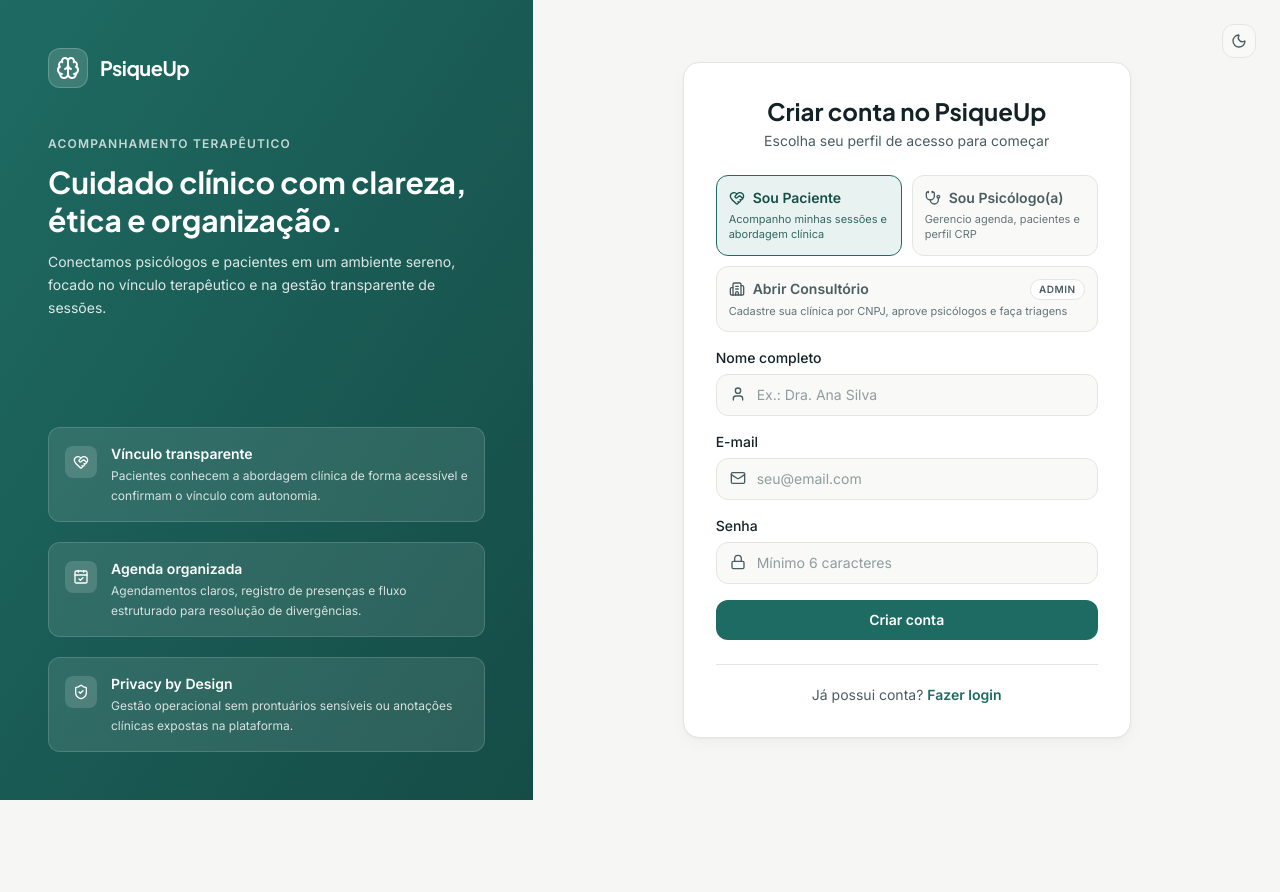
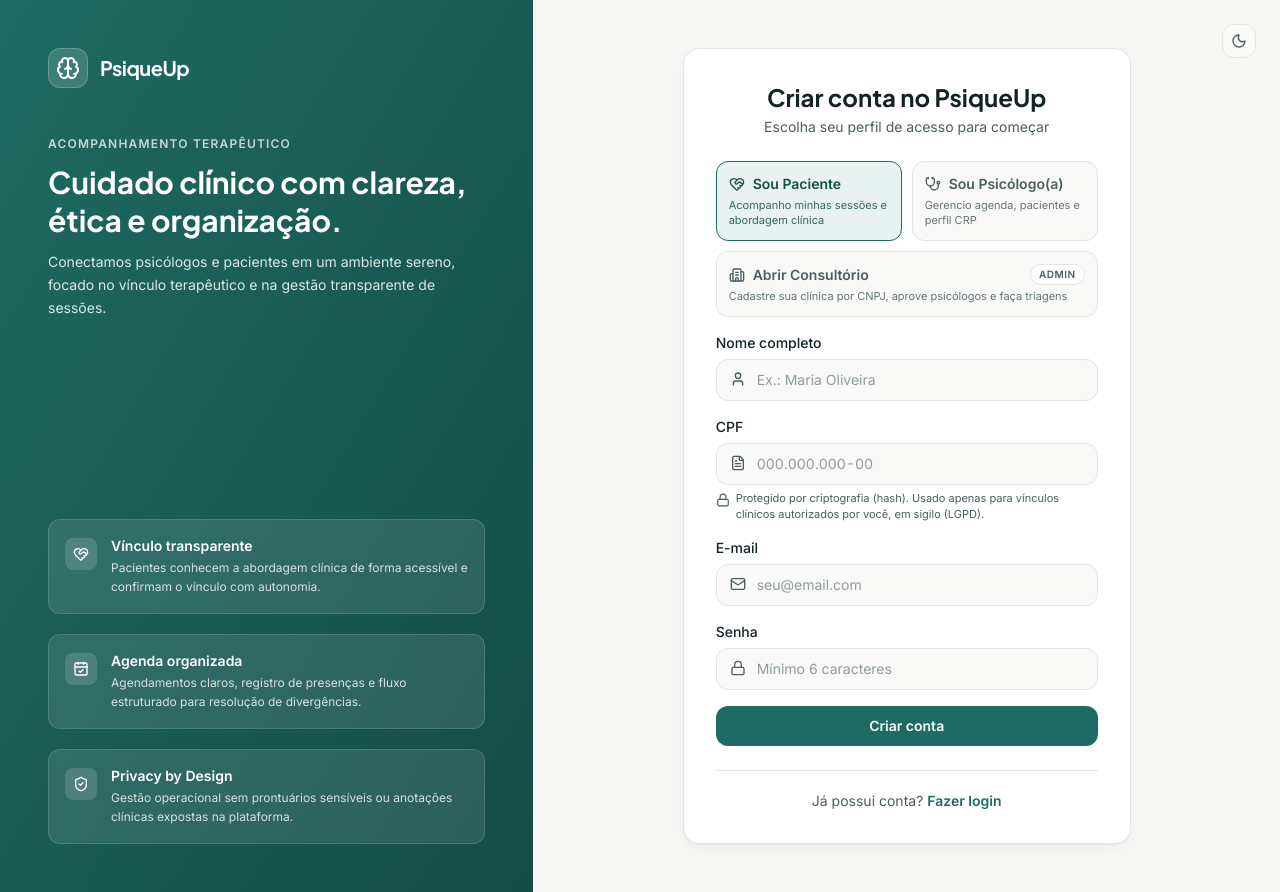
Before and after one commit to JoaoHenriquedasilva/psiqueup, a React (Vite) app in the folder frontend/: page /register in a window 1280 px wide. Before the commit the page ends 800 px from the top, so only its background shows below. Built offline with nearby package versions, Linux system fonts and the light colour scheme; no server answers.

Commit message:
feat(ui): add CPF validation hook, neutral info banner, and patient CPF registration

```diff
--- a/frontend/src/contexts/AuthContext.tsx
+++ b/frontend/src/contexts/AuthContext.tsx
@@ -33,13 +33,15 @@ export function AuthProvider({ children }: { children: ReactNode }) {
         name: string,
         email: string,
         password: string,
-        role: 'PSYCHOLOGIST' | 'PATIENT'
+        role: 'PSYCHOLOGIST' | 'PATIENT',
+        cpf?: string
     ): Promise<UserRole> {
         const { data } = await api.post<AuthResponse>('/auth/register', {
             name,
             email,
             password,
             role,
+            ...(cpf ? { cpf } : {}),
         });
         return saveSession(data);
     }
--- a/frontend/src/contexts/useAuth.ts
+++ b/frontend/src/contexts/useAuth.ts
@@ -18,7 +18,8 @@ export interface AuthContextData {
         name: string,
         email: string,
         password: string,
-        role: 'PSYCHOLOGIST' | 'PATIENT'
+        role: 'PSYCHOLOGIST' | 'PATIENT',
+        cpf?: string
     ) => Promise<UserRole>;
     registerClinic: (payload: RegisterClinicPayload) => Promise<UserRole>;
     logout: () => void;
--- /dev/null
+++ b/frontend/src/hooks/useCpfField.ts
@@ -0,0 +1,53 @@
+import { useState } from 'react';
+import { formatCpf, isValidCpf, stripCpf } from '../utils/cpf';
+
+export const CPF_ERROR_MESSAGE = 'Informe um CPF válido com 11 dígitos.';
+
+/**
+ * Hook compartilhado para controle, formatação e validação de campos de CPF.
+ */
+export function useCpfField(initialValue = '') {
+    const [cpf, setCpf] = useState(initialValue);
+    const [cpfError, setCpfError] = useState('');
+
+    function handleCpfChange(rawValue: string) {
+        const formatted = formatCpf(rawValue);
+        setCpf(formatted);
+        if (cpfError && isValidCpf(formatted)) {
+            setCpfError('');
+        }
+    }
+
+    function handleCpfBlur() {
+        if (!cpf.trim()) {
+            setCpfError('');
+            return;
+        }
+        setCpfError(isValidCpf(cpf) ? '' : CPF_ERROR_MESSAGE);
+    }
+
+    function validateCpf(): boolean {
+        if (!isValidCpf(cpf)) {
+            setCpfError(CPF_ERROR_MESSAGE);
+            return false;
+        }
+        setCpfError('');
+        return true;
+    }
+
+    function resetCpf() {
+        setCpf('');
+        setCpfError('');
+    }
+
+    return {
+        cpf,
+        cpfError,
+        setCpfError,
+        handleCpfChange,
+        handleCpfBlur,
+        validateCpf,
+        resetCpf,
+        strippedCpf: stripCpf(cpf),
+    };
+}
--- a/frontend/src/pages/RegisterPage.tsx
+++ b/frontend/src/pages/RegisterPage.tsx
@@ -4,6 +4,7 @@ import { Building2, FileText, HeartHandshake, Lock, Mail, Stethoscope, User } fr
 import { AuthLayout } from '../components/AuthLayout';
 import { useAuth } from '../contexts/useAuth';
 import { useCnpjField } from '../hooks/useCnpjField';
+import { useCpfField } from '../hooks/useCpfField';
 import { extractApiErrorMessage } from '../utils/apiError';
 import { getHomeRouteByRole } from '../utils/authRoutes';
 
@@ -16,6 +17,7 @@ export function RegisterPage() {
     const [profileMode, setProfileMode] = useState<RegisterProfileMode>('PATIENT');
     const [clinicName, setClinicName] = useState('');
     const cnpjField = useCnpjField();
+    const cpfField = useCpfField();
     const [name, setName] = useState('');
     const [email, setEmail] = useState('');
     const [password, setPassword] = useState('');
@@ -23,12 +25,16 @@ export function RegisterPage() {
     const [loading, setLoading] = useState(false);
 
     const isClinicMode = profileMode === 'CLINIC';
+    const isPatientMode = profileMode === 'PATIENT';
 
     function handleSelectMode(nextMode: RegisterProfileMode) {
         setProfileMode(nextMode);
         setError('');
         if (nextMode !== 'CLINIC') {
             cnpjField.setError('');
+        }
+        if (nextMode !== 'PATIENT') {
+            cpfField.setCpfError('');
         }
     }
 
@@ -55,6 +61,10 @@ export function RegisterPage() {
             return;
         }
 
+        if (isPatientMode && !cpfField.validateCpf()) {
+            return;
+        }
+
         if (!trimmedEmail) {
             setError('O e-mail é obrigatório.');
             return;
@@ -70,7 +80,13 @@ export function RegisterPage() {
                       adminEmail: trimmedEmail,
                       password,
                   })
-                : await register(trimmedName, trimmedEmail, password, profileMode);
+                : await register(
+                      trimmedName,
+                      trimmedEmail,
+                      password,
+                      profileMode,
+                      isPatientMode ? cpfField.strippedCpf : undefined
+                  );
             navigate(getHomeRouteByRole(createdRole), { replace: true });
         } catch (err: unknown) {
             setError(extractApiErrorMessage(err, 'Não foi possível concluir o cadastro.'));
@@ -255,11 +271,57 @@ export function RegisterPage() {
                             maxLength={120}
                             value={name}
                             onChange={(e) => setName(e.target.value)}
-                            placeholder={isClinicMode ? 'Ex.: Dr. Carlos Mendes' : 'Ex.: Dra. Ana Silva'}
+                            placeholder={
+                                isClinicMode
+                                    ? 'Ex.: Dr. Carlos Mendes'
+                                    : isPatientMode
+                                      ? 'Ex.: Maria Oliveira'
+                                      : 'Ex.: Dra. Ana Silva'
+                            }
                             className="w-full pl-10 pr-3 py-2.5 bg-subsurface border border-border-subtle rounded-xl text-sm text-ink placeholder:text-ink-secondary/60 focus:bg-surface focus:outline-none focus:ring-2 focus:ring-primary-ink/20 focus:border-primary-ink transition"
                         />
                     </div>
                 </div>
+
+                {isPatientMode && (
+                    <div>
+                        <label
+                            htmlFor="register-cpf"
+                            className="block text-sm font-medium text-ink mb-1.5"
+                        >
+                            CPF
+                        </label>
+                        <div className="relative">
+                            <FileText className="h-4 w-4 text-ink-secondary absolute left-3.5 top-3" />
+                            <input
+                                id="register-cpf"
+                                type="text"
+                                inputMode="numeric"
+                                required
+                                maxLength={14}
+                                value={cpfField.cpf}
+                                onChange={(e) => cpfField.handleCpfChange(e.target.value)}
+                                onBlur={cpfField.handleCpfBlur}
+                                placeholder="000.000.000-00"
+                                className={`w-full pl-10 pr-3 py-2.5 bg-subsurface border rounded-xl text-sm text-ink tabular-nums placeholder:text-ink-secondary/60 focus:bg-surface focus:outline-none focus:ring-2 transition ${
+                                    cpfField.cpfError
+                                        ? 'border-danger-ink focus:ring-danger-ink/20 focus:border-danger-ink'
+                                        : 'border-border-subtle focus:ring-primary-ink/20 focus:border-primary-ink'
+                                }`}
+                            />
+                        </div>
+                        {cpfField.cpfError && (
+                            <p className="text-xs text-danger-ink mt-1">{cpfField.cpfError}</p>
+                        )}
+                        <p className="text-[11px] text-ink-secondary mt-1.5 flex items-start gap-1.5 leading-snug">
+                            <Lock className="h-3.5 w-3.5 shrink-0 mt-0.5 text-ink-secondary" />
+                            <span>
+                                Protegido por criptografia (hash). Usado apenas para vínculos
+                                clínicos autorizados por você, em sigilo (LGPD).
+                            </span>
+                        </p>
+                    </div>
+                )}
 
                 <div>
                     <label
--- /dev/null
+++ b/frontend/src/utils/cpf.ts
@@ -0,0 +1,44 @@
+/**
+ * Utilitários de sanitização, máscara e validação de CPF (11 dígitos).
+ */
+
+/** Remove todos os caracteres não numéricos e limita a 11 dígitos. */
+export function stripCpf(value: string): string {
+    return value.replace(/\D/g, '').slice(0, 11);
+}
+
+/** Aplica a máscara progressiva 000.000.000-00 ao CPF. */
+export function formatCpf(value: string): string {
+    const digits = stripCpf(value);
+    return digits
+        .replace(/^(\d{3})(\d)/, '$1.$2')
+        .replace(/^(\d{3})\.(\d{3})(\d)/, '$1.$2.$3')
+        .replace(/\.(\d{3})(\d)/, '.$1-$2');
+}
+
+function calcCheckDigit(digits: string, length: number): number {
+    let sum = 0;
+    let weight = length + 1;
+    for (let i = 0; i < length; i++) {
+        sum += Number(digits[i]) * weight--;
+    }
+    const remainder = sum % 11;
+    return remainder < 2 ? 0 : 11 - remainder;
+}
+
+/** Valida se o CPF possui 11 dígitos numéricos e dígitos verificadores oficiais válidos. */
+export function isValidCpf(value: string): boolean {
+    const digits = stripCpf(value);
+    if (digits.length !== 11) {
+        return false;
+    }
+
+    if (/^(\d)\1{10}$/.test(digits)) {
+        return false;
+    }
+
+    const firstDigit = calcCheckDigit(digits, 9);
+    const secondDigit = calcCheckDigit(digits, 10);
+
+    return firstDigit === Number(digits[9]) && secondDigit === Number(digits[10]);
+}
```
Also changed, not shown: frontend/src/components/FeedbackBanner.tsx (+22 -14 lines), frontend/src/types/api.ts (+17 -4 lines).
